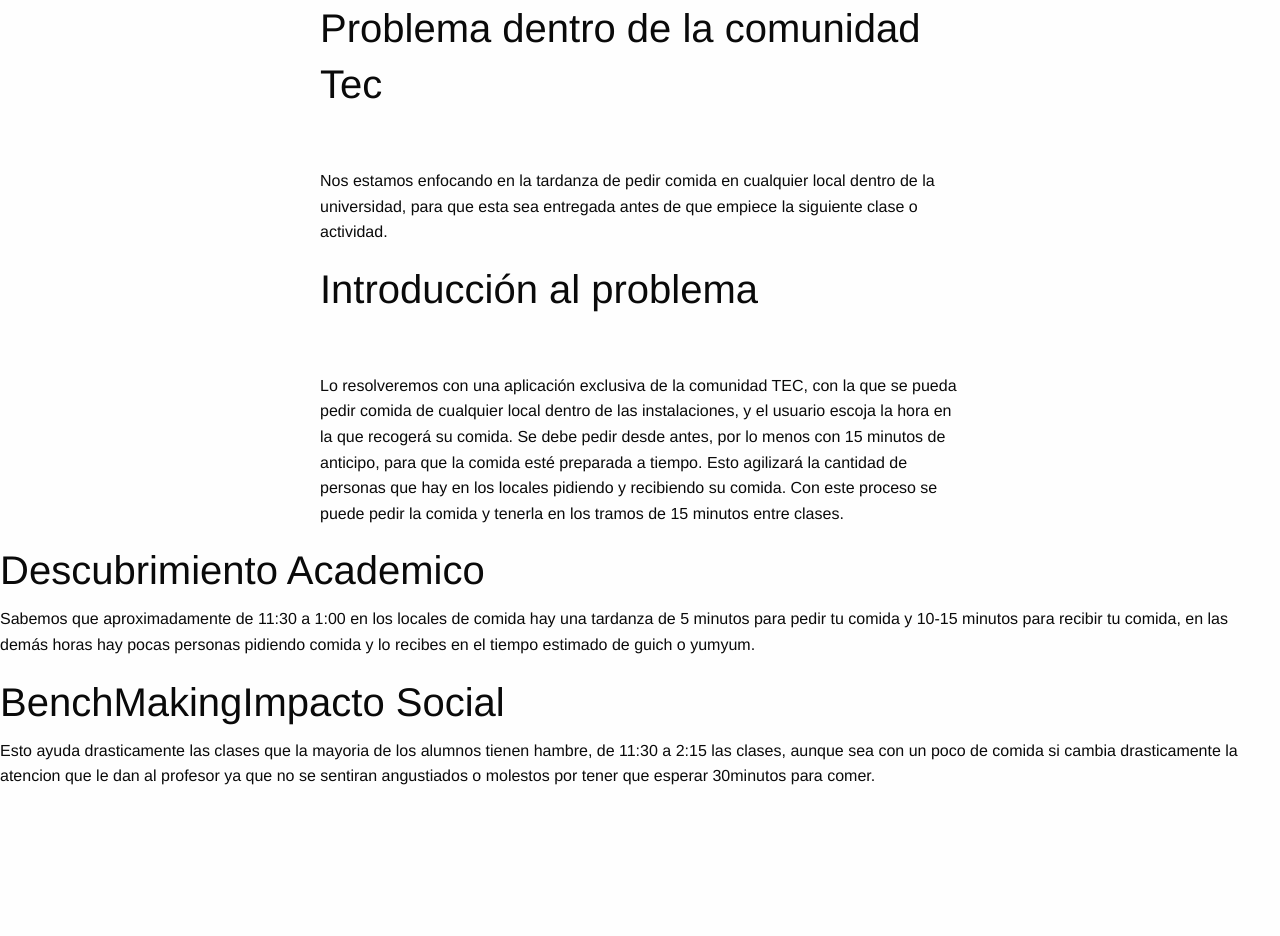
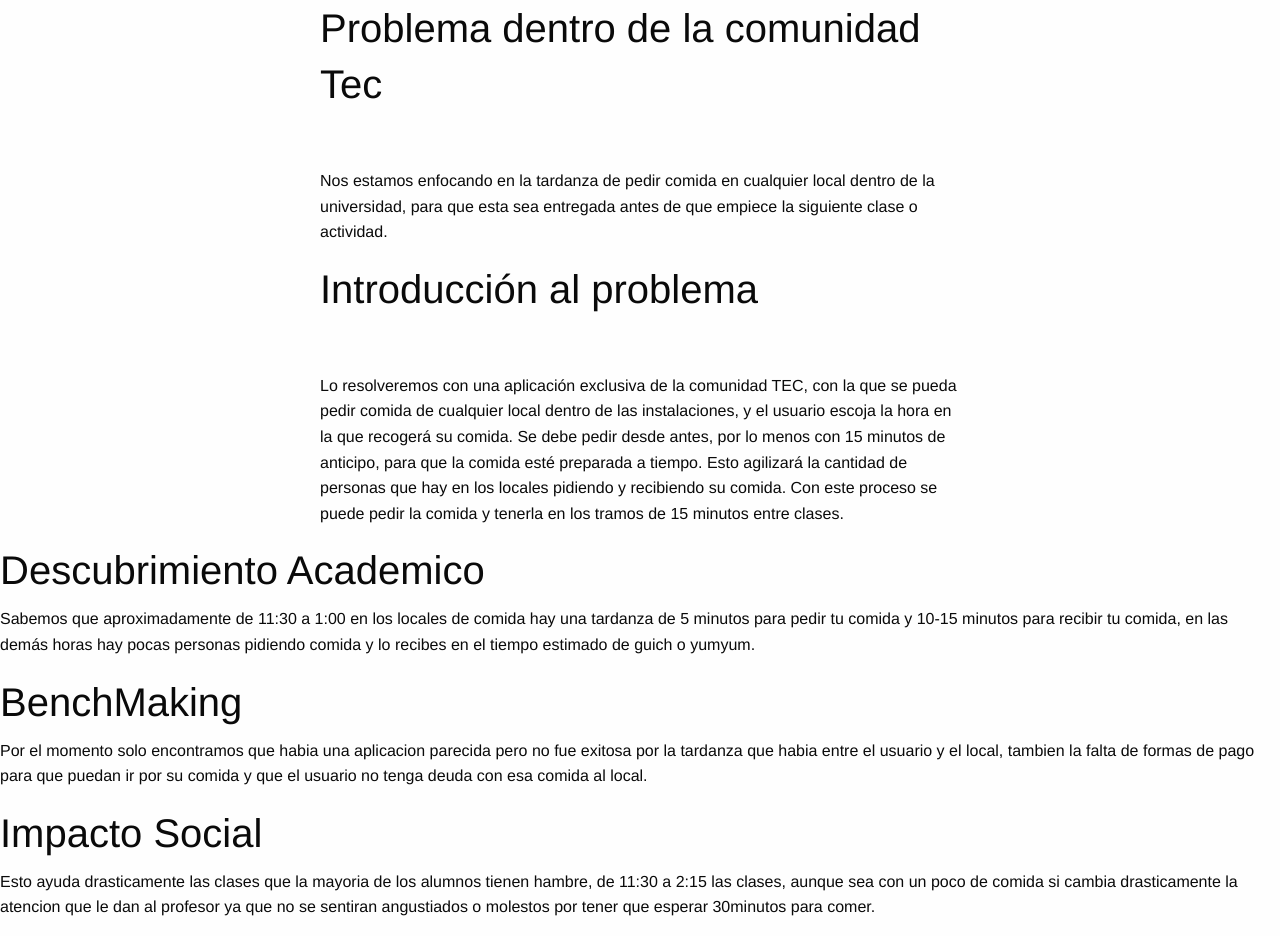
Before and after one commit to Souless911/DisenoProject, a plain HTML site: page index.html in a window 1280 px wide. Before the commit the page ends 805 px from the top, so only its background shows below. Drawn offline with Linux system fonts and the light colour scheme; files that its build step writes are made by us from their sources.

Commit message:
benchmark
terminar lo de benchmark

```diff
--- a/index.html
+++ b/index.html
@@ -32,6 +32,9 @@
     tu comida y 10-15 minutos para recibir tu comida, en las demás horas hay pocas personas pidiendo comida y lo
     recibes en el tiempo estimado de guich o yumyum.</p>
   <h2> BenchMaking </h2>
+  <p> Por el momento solo encontramos que habia una aplicacion parecida pero no fue exitosa por la tardanza que habia entre el
+  usuario y el local, tambien la falta de formas de pago para que puedan ir por su comida y que el usuario no tenga deuda
+  con esa comida al local.</p>
   <h2> Impacto Social </h2>
   <p> Esto ayuda drasticamente las clases que la mayoria de los alumnos tienen hambre, de 11:30 a 2:15 las clases,
   aunque sea con un poco de comida si cambia drasticamente la atencion que le dan al profesor ya que no se sentiran
```
